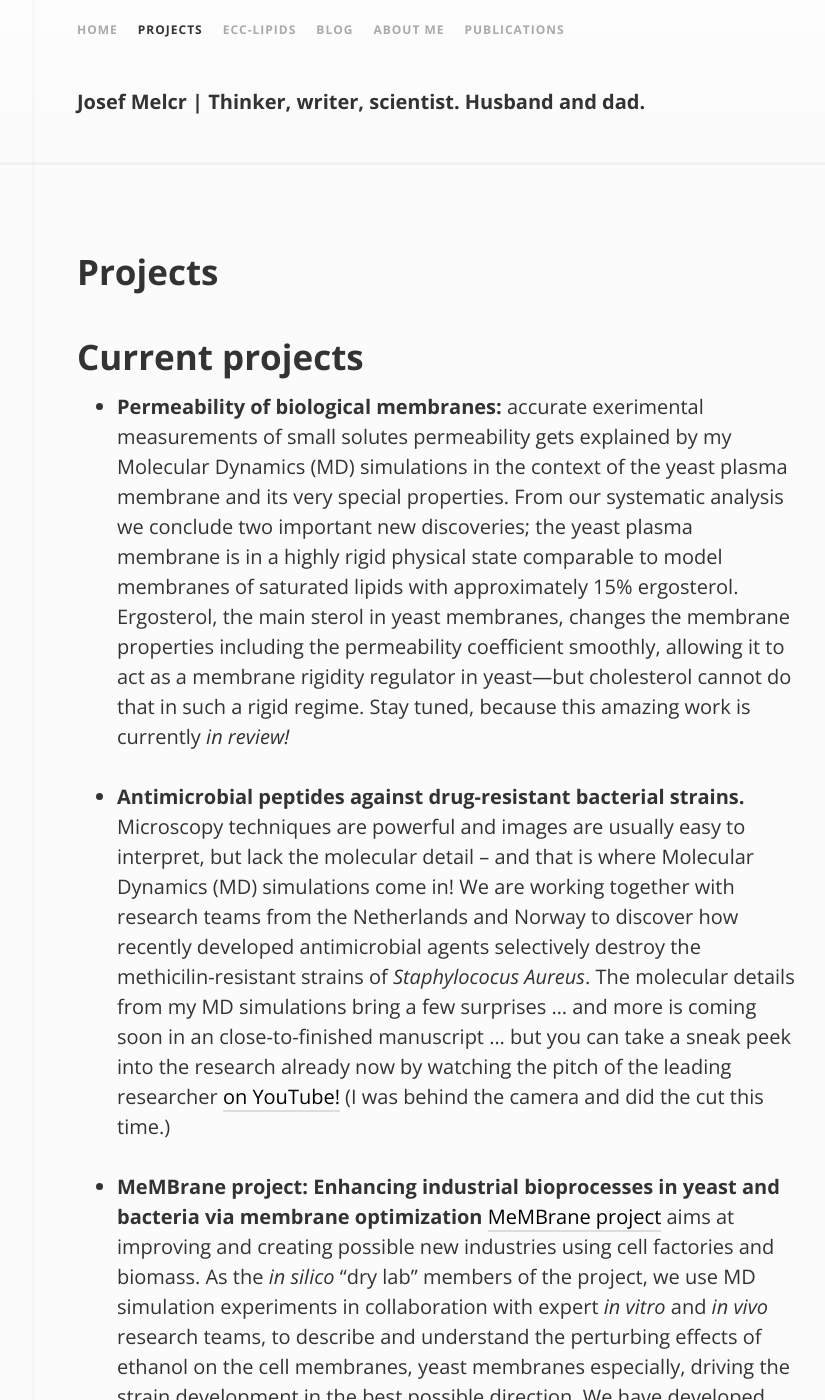
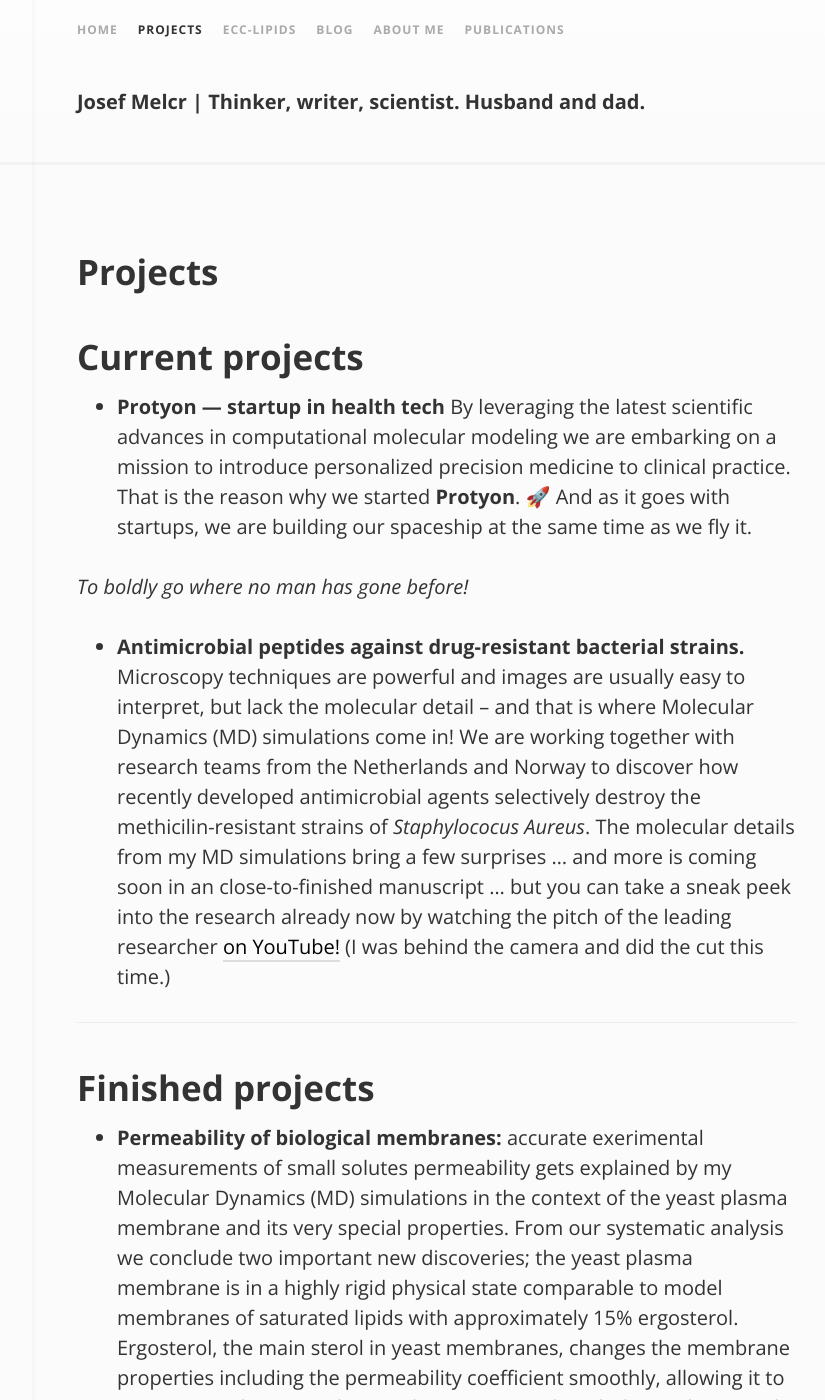
Before and after one commit to jmelcr/jmelcr.github.io, a Jekyll site: the page built from projects.md, in a window 1280 px wide and 1400 px high. Shown: the whole window, without its empty margins (203-1028 px from the left). Built offline with Jekyll 4.4.1, drawn with Linux system fonts in a browser that asks for light colours; comment, search, counter and statistics services are not loaded; some of the changed text lies outside the part shown.

Commit message:
add Protyon to projects, move past project to past

```diff
--- a/projects.md
+++ b/projects.md
@@ -7,21 +7,16 @@ permalink: projects
 
 # Current projects
 
-- **Permeability of biological membranes:**
-accurate exerimental measurements of small solutes permeability
-gets explained by my Molecular Dynamics (MD) simulations
-in the context of the yeast plasma membrane and its very special properties.
-From our systematic analysis
-we conclude two important new discoveries;
-the yeast plasma membrane is in a highly rigid physical state
-comparable to model membranes of saturated lipids with approximately 15% ergosterol.
-Ergosterol, the main sterol in yeast membranes,
-changes the membrane properties including the permeability coefficient smoothly,
-allowing it to act as a membrane rigidity regulator in yeast—but
-cholesterol cannot do that in such a rigid regime.
-Stay tuned, because this amazing work is currently
-*in review!*
+- **Protyon — startup in health tech**
+By leveraging the latest scientific advances
+in computational molecular modeling
+we are embarking on a mission to
+introduce personalized precision medicine to clinical practice.
+That is the reason why we started **Protyon**.
+🚀 And as it goes with startups,
+we are building our spaceship at the same time as we fly it.
 
+*To boldly go where no man has gone before!*
 
 
 
@@ -37,6 +32,41 @@ but you can take a sneak peek into the research already now
 by watching the pitch of the leading researcher
 [on YouTube!](https://youtu.be/eMDIkMzqjus)
 (I was behind the camera and did the cut this time.)
+
+
+
+
+
+
+<HR>
+
+
+
+# Finished projects
+
+
+- **Permeability of biological membranes:**
+accurate exerimental measurements of small solutes permeability
+gets explained by my Molecular Dynamics (MD) simulations
+in the context of the yeast plasma membrane and its very special properties.
+From our systematic analysis
+we conclude two important new discoveries;
+the yeast plasma membrane is in a highly rigid physical state
+comparable to model membranes of saturated lipids with approximately 15% ergosterol.
+Ergosterol, the main sterol in yeast membranes,
+changes the membrane properties including the permeability coefficient smoothly,
+allowing it to act as a membrane rigidity regulator in yeast—but
+cholesterol cannot do that in such a rigid regime.
+Now published in *Nature Communications*,
+DOI: [10.1038/s41467-022-29272-x](https://doi.org/10.1038/s41467-022-29272-x).
+
+
+
+- **International conference on the bioscience of lipids ICBL2021.**
+I am involved in organizing this event
+and in the design of its visual identity and ICBL2021 logo.
+Take a look here: [icbl2021.nl](https://www.icbl2021.nl/) —
+how do you like the flipping gif?
 
 
 
@@ -81,24 +111,6 @@ to follow the pathways of the sodium cations
 to and from their active sites in the GlTk protein complex.
 We have discovered several crucial amino acid residues
 that interact with the cations and modulate the whole process.
-Stay tuned,
-manuscript in preparation!
-
-
-
-- **International conference on the bioscience of lipids ICBL2021.**
-I am involved in organizing this event
-and in the design of its visual identity and ICBL2021 logo.
-Take a look here: [icbl2021.nl](https://www.icbl2021.nl/) —
-how do you like the flipping gif?
-
-
-
-<HR>
-
-
-
-# Finished projects
 
 
 - **Mechanism of protein channels and transporters - CorA.**
```
Also changed, not shown: aboutme.md (+1 -1 lines).
